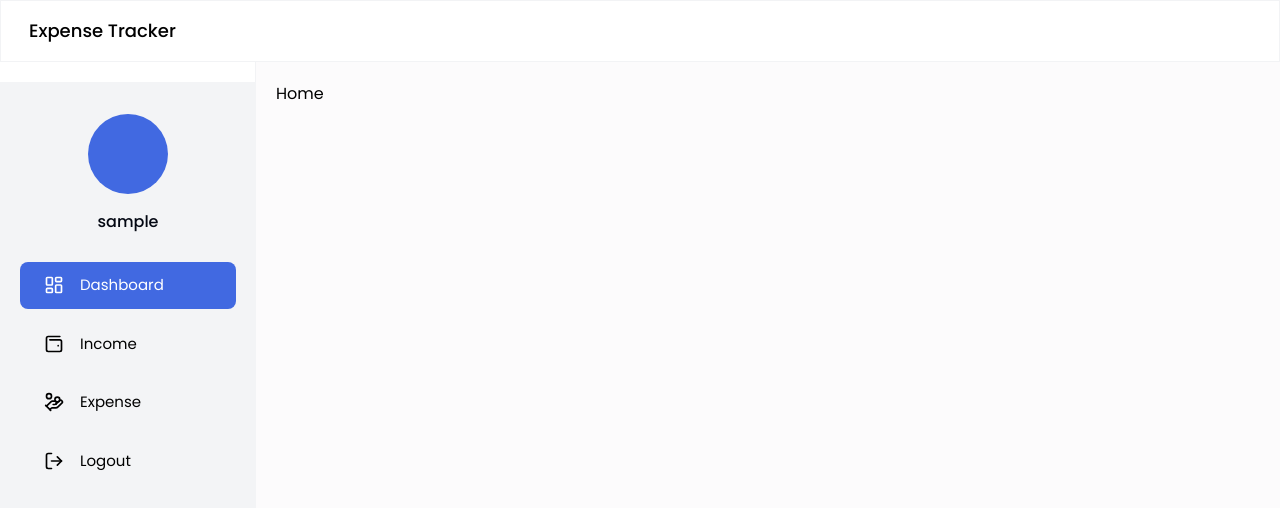
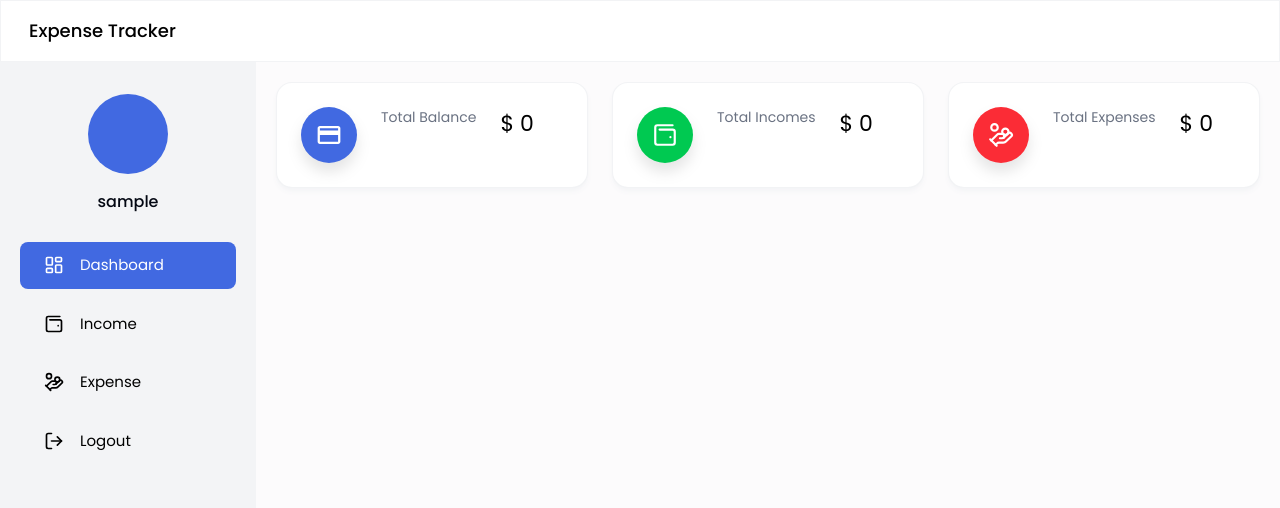
Before and after one commit to emadeveloper/expense-tracker-frontend, a React (Vite) app: page /dashboard in a window 1280 px wide. Shown: the top 508 px of the page. Built offline with nearby package versions, Linux system fonts and the light colour scheme; no server answers; sample sign-in values are in the browser's storage.

Commit message:
feat(UI): add balance, income & expense cards

```diff
--- /dev/null
+++ b/src/components/Cards/InfoCard.jsx
@@ -0,0 +1,15 @@
+import React from 'react'
+
+const InfoCard = ({ icon, label, value, color }) => {
+  return (
+    <div className='flex gap-6 bg-white p-6 rounded-2xl shadow-md shadow-gray-100 border border-gray-200/50'>
+        <div className={`w-14 h-14 flex items-center justify-center text-[26px] text-white ${color} rounded-full drop-shadow-xl`}>
+            {icon}
+        </div>
+        <h6 className='text-sm text-gray-500 mb-1'>{label}</h6>
+        <span className='text-[22px]'>$ {value}</span>
+    </div>
+  )
+}
+
+export default InfoCard
--- a/src/components/layout/SideMenu.jsx
+++ b/src/components/layout/SideMenu.jsx
@@ -24,7 +24,7 @@
     navigate("/login");
   };
   return (
-    <div className="w-64 h-[calc(100vh-61px)] bg-white border-r border-gray-200/50 py-5 sticky top-[61px] z-20">
+    <div className="w-64 h-[calc(100vh-61px)] bg-white border-r border-gray-200/50 sticky top-[61px] z-20">
       <div className="w-64 bg-gray-100 h-screen p-5">
         <div className="flex flex-col items-center justify-center gap-4 mb-7 mt-3">
           <CharAvatar
--- a/src/pages/Dashboard/Home.jsx
+++ b/src/pages/Dashboard/Home.jsx
@@ -1,13 +1,72 @@
-import React from 'react'
+import React, { useEffect, useState } from 'react'
 import DashboardLayout from '../../components/layout/DashboardLayout'
 import { useUserAuth } from '../../hooks/useUserAuth'
+import axiosInstance from '../../utils/axiosInstance';
+import { useNavigate } from 'react-router-dom';
+import { IoMdCard } from 'react-icons/io';
+import InfoCard from '../../components/Cards/InfoCard';
+import { addThousandSeparators } from '../../utils/helper';
+import { LuWalletMinimal, LuHandCoins } from 'react-icons/lu';
+
 
 const Home = () => {
   useUserAuth();
 
+  const navigate = useNavigate();
+
+  const [ dashboardData, setDashboardData ] = useState(null);
+  const [ loading, setLoading ] = useState(false);
+
+  const fetchDashboardData = async () => {
+    if (loading) return;
+
+    setLoading(true);
+
+    try {
+      const response = await axiosInstance.get('/stats/summary');
+
+      if (response.data) {
+        console.log(response.data);
+        setDashboardData(response.data);
+      }
+    } catch (error) {
+      console.log('Error fetching dashboard data:', error);
+    } finally {
+      setLoading(false);
+    }
+  };
+
+  useEffect(() => {
+    fetchDashboardData();
+    return () => {};
+  },[]);
+
   return (
     <DashboardLayout activeMenu='Dashboard'>
-      <div className='my-5 mx-auto'>Home</div>
+      <div className='my-5 mx-auto'>
+        <div className='grid grid-cols-1 md:grid-cols-3 gap-6'>
+          <InfoCard
+            icon={<IoMdCard />}
+            label= 'Total Balance'
+            value={addThousandSeparators(dashboardData?.balance || 0)}
+            color='bg-primary'
+            />
+
+          <InfoCard
+            icon={<LuWalletMinimal />}
+            label= 'Total Incomes'
+            value={addThousandSeparators(dashboardData?.income || 0)}
+            color='bg-green-500'
+            />
+
+          <InfoCard
+            icon={<LuHandCoins />}
+            label= 'Total Expenses'
+            value={addThousandSeparators(dashboardData?.expense || 0)}
+            color='bg-red-500'
+            />
+        </div>
+      </div>
     </DashboardLayout>
   )
 }
--- a/src/utils/helper.js
+++ b/src/utils/helper.js
@@ -15,3 +15,16 @@
 
     return initials.toUpperCase();
 }
+
+export const addThousandSeparators = (num) => {
+    if (num == null || isNaN(num)) return '';
+
+    const [integerPart, fractionalPart] = num.toString().split('.');
+    const formattedInteger = integerPart.replace(/\B(?=(\d{3})+(?!\d))/g, ',');
+
+    return fractionalPart
+    ? `${formattedInteger}.${fractionalPart}`
+    : formattedInteger;
+
+
+}
```
